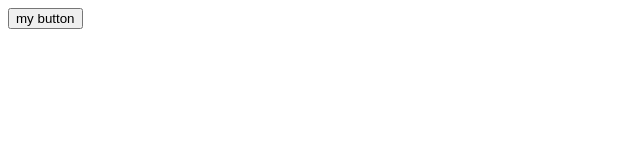
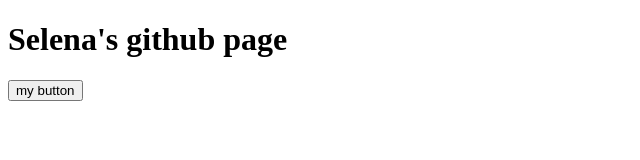
Before and after one commit to selena88huang/selena.github.io, a plain HTML site: page index.html in a window 1280 px wide. Shown: the whole page, without its empty margins (0-640 px from the left). Drawn offline with Linux system fonts and the light colour scheme.

Commit message:
Update index.html

```diff
--- a/index.html
+++ b/index.html
@@ -1,8 +1,11 @@
 <!DOCTYPE html>
 <html lang="en">
-  <body>
+  <head>
     <meta charset="utf-8">
     <title>My test page</title>
+  </head>
+  <body>
+    <h1>Selena's github page</h1>
   </body>
   <button>my button</button>
 </html>
```
